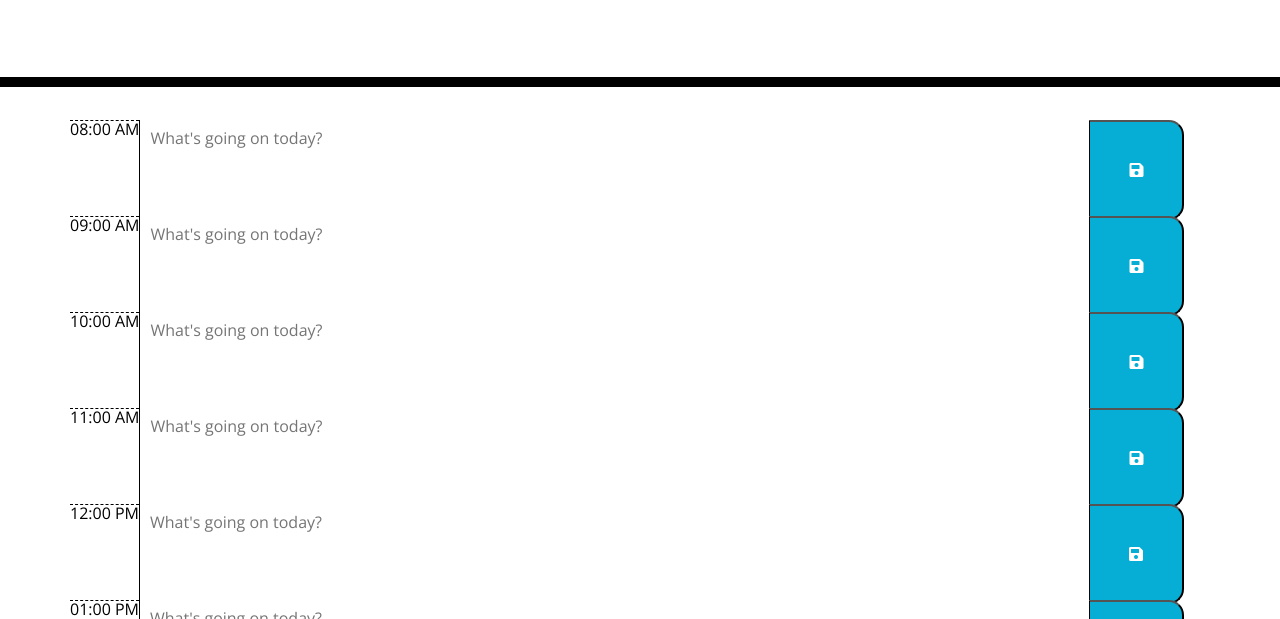
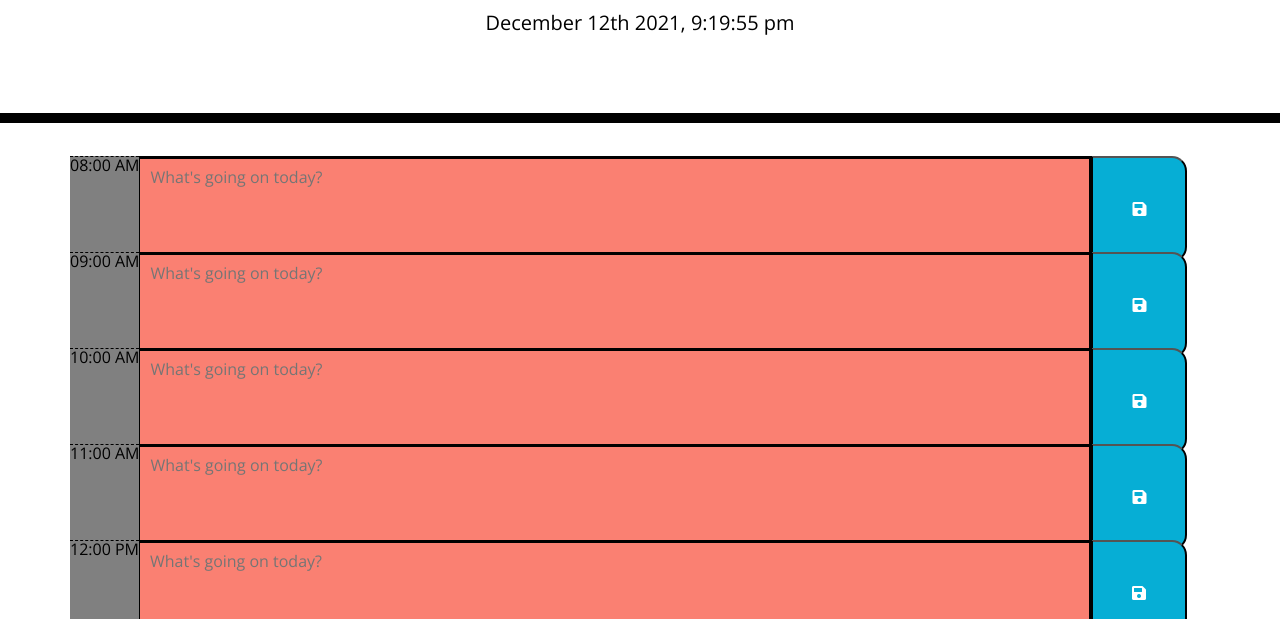
Before and after one commit to steepllama/bookish-broccoli, a plain HTML site: page index.html in a window 1280 px wide. Shown: the part 181-800 px from the top of the page. Drawn offline with nearby package versions, Linux system fonts and the light colour scheme.

Commit message:
incorporated time format using moment

```diff
--- a/Develop/index.js
+++ b/Develop/index.js
@@ -1,7 +1,6 @@
 $(document).ready(function () {
 
-
-
+    $("#currentDay").text(moment().format("MMMM Do YYYY, h:mm:ss a"));
 
     {
     $('.saveBtn').click(function () {
@@ -29,23 +28,24 @@ $(document).ready(function () {
     }
 
     var morn8 = localStorage.getItem('8task');
-    document.getElementById('8').value = morn8;
+    document.getElementById('8am').value = morn8;
     var morn9 = localStorage.getItem('9task');
-    document.getElementById('9').value = morn9;
+    document.getElementById('9am').value = morn9;
     var morn10 = localStorage.getItem('10task');
-    document.getElementById('10').value = morn10;
-    var morn11 = localStorage.getElementById('11task');
-    document.getElementById('11').value = morn11;
-    var after12 = localStorage.getElementById('12task');
-    document.getElementById.length('12').value = after12;
-    var after1 = localStorage.getElementById('1task');
-    document.getElementById('1').value = after1;
-    var after2 = localStorage.getElementById('2task');
-    document.getElementById('2').value = after2;
-    var after3 = localStorage.getElementById('3task');
-    document.getElementById('3').value = after3;
-    var after4 = localStorage.getElementById('4task');
-    document.getElementById('4').value = after4;
-    var after5 = localStorage.getElementById('5task');
-    document.getElementById('5').value = after5;
+    document.getElementById('10am').value = morn10;
+    var morn11 = localStorage.getItem('11task');
+    document.getElementById('11am').value = morn11;
+    var after12 = localStorage.getItem('12task');
+    document.getElementById('12pm').value = after12;
+    var after1 = localStorage.getItem('1task');
+    document.getElementById('1pm').value = after1;
+    var after2 = localStorage.getItem('2task');
+    document.getElementById('2pm').value = after2;
+    var after3 = localStorage.getItem('3task');
+    document.getElementById('3pm').value = after3;
+    var after4 = localStorage.getItem('4task');
+    document.getElementById('4pm').value = after4;
+    var after5 = localStorage.getItem('5task');
+    document.getElementById('5pm').value = after5;
+
 });
--- a/Develop/style.css
+++ b/Develop/style.css
@@ -6,11 +6,12 @@ body {
 
 textarea{
   background: transparent;
-  border: none;
+  border: solid;
   resize: none;
   color: #000000;
   border-left: 1px solid black;
   padding: 10px;
+  background-color: salmon;
 }
 
 .jumbotron {
@@ -37,7 +38,7 @@ textarea{
 }
 
 .hour {
-  background-color: #ffffff;
+  background-color: gray;
   color: #000000;
   border-top: 1px dashed #000000;
 }
```
